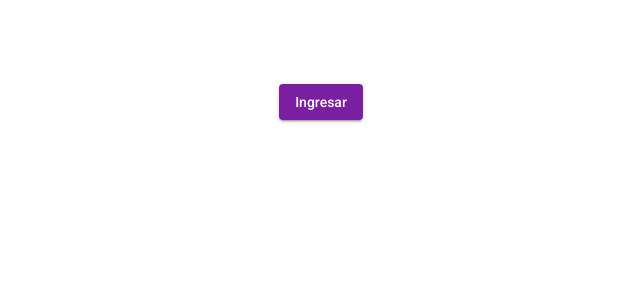
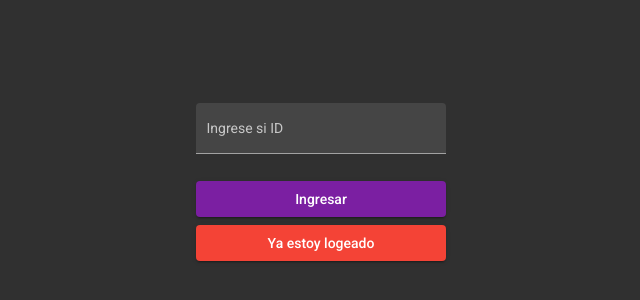
Before and after one commit to tonatiujsanchez/Heroes-App, an Angular app: page /auth/login in a window 1280 px wide. Shown: the part 218-518 px from the top of the page, without its empty margins (319-959 px from the left). Built offline with nearby package versions, Linux system fonts and the light colour scheme.

Commit message:
Formulario de Login add

```diff
--- a/src/app/auth/pages/login/login.component.html
+++ b/src/app/auth/pages/login/login.component.html
@@ -1,5 +1,21 @@
-<mat-grid-list cols="1" rowHeight="2:1">
-    <mat-grid-tile>
-        <button mat-raised-button color="primary" (click)="login()">Ingresar</button>
-    </mat-grid-tile>
-</mat-grid-list>
+<mat-drawer-container fullscreen>
+    <div class="formulario-login">
+        <div class="formulario__content">
+            <mat-form-field appearance="fill">
+              <mat-label>Ingrese si ID</mat-label>
+              <input matInput (keyup.enter)="login(inputID.value)" #inputID>
+            </mat-form-field>
+
+            <button mat-raised-button
+                    color="primary"
+                    (click)="login( inputID.value )">
+                    Ingresar
+            </button>
+            <button mat-raised-button
+                    color="warn"
+                    (click)="accederSinLogin()">
+                    Ya estoy logeado
+            </button>
+        </div>
+    </div>
+</mat-drawer-container>
--- a/src/app/auth/pages/login/login.component.ts
+++ b/src/app/auth/pages/login/login.component.ts
@@ -5,8 +5,22 @@ import { AuthService } from '../../services/auth.service';
 @Component({
   selector: 'app-login',
   templateUrl: './login.component.html',
-  styles: [
-  ]
+  styles: [`
+  .formulario-login{
+    width: 100vw;
+    height: 100vh;
+    display:flex;
+    flex-direction: column;
+    justify-content: center;
+    align-items: center;
+  }
+  .formulario__content{
+    width: 250px;
+    display: flex;
+    flex-direction: column;
+    gap: 8px;
+  }
+  `]
 })
 export class LoginComponent {
 
@@ -15,17 +29,27 @@ export class LoginComponent {
     private _auth: AuthService
   ) { }
 
-  login(){
-    // Ir al backend
-    // Un usuario
-    this._auth.login( 1 )
+  login( idUsuario:string ){
+    if( idUsuario.trim() === '' ){
+      console.warn('Ingrese un ID');
+      return;
+    }
+
+    this._auth.login( idUsuario )
       .subscribe(
         (resp)=>{
           if( resp.id ){
             this.router.navigate(['/heroes']);
           }
-        },(err)=>{  }
+        },(err)=>{
+          console.log('No se encontró ningún usuario con el ID ingresado.');
+
+         }
       );
+  }
+
+  accederSinLogin(){
+    this.router.navigate(['/heroes/listado']);
   }
 
 
--- a/src/app/auth/services/auth.service.ts
+++ b/src/app/auth/services/auth.service.ts
@@ -28,9 +28,9 @@ export class AuthService {
         return of( false );
       }
 
-      const idUser: string = JSON.stringify( localStorage.getItem( 'token' ) );
+      let idUser = localStorage.getItem( 'token' )?.toString();
 
-      return this.http.get<Auth>( `${ this.baseUrl }/usuarios/${ 1 }` )
+      return this.http.get<Auth>( `${ this.baseUrl }/usuarios/${ idUser }` )
         .pipe(
           map( auth =>{
             this.authUser = auth;
@@ -41,7 +41,7 @@ export class AuthService {
 
 
 
-  login( idUsuario:number ):Observable<Auth>{
+  login( idUsuario:string ):Observable<Auth>{
     return this.http.get<Auth>( `${ this.baseUrl }/usuarios/${ idUsuario }` )
     .pipe(
       tap( auth =>{
```
Also changed, not shown: src/styles.css (line endings or trailing spaces).
